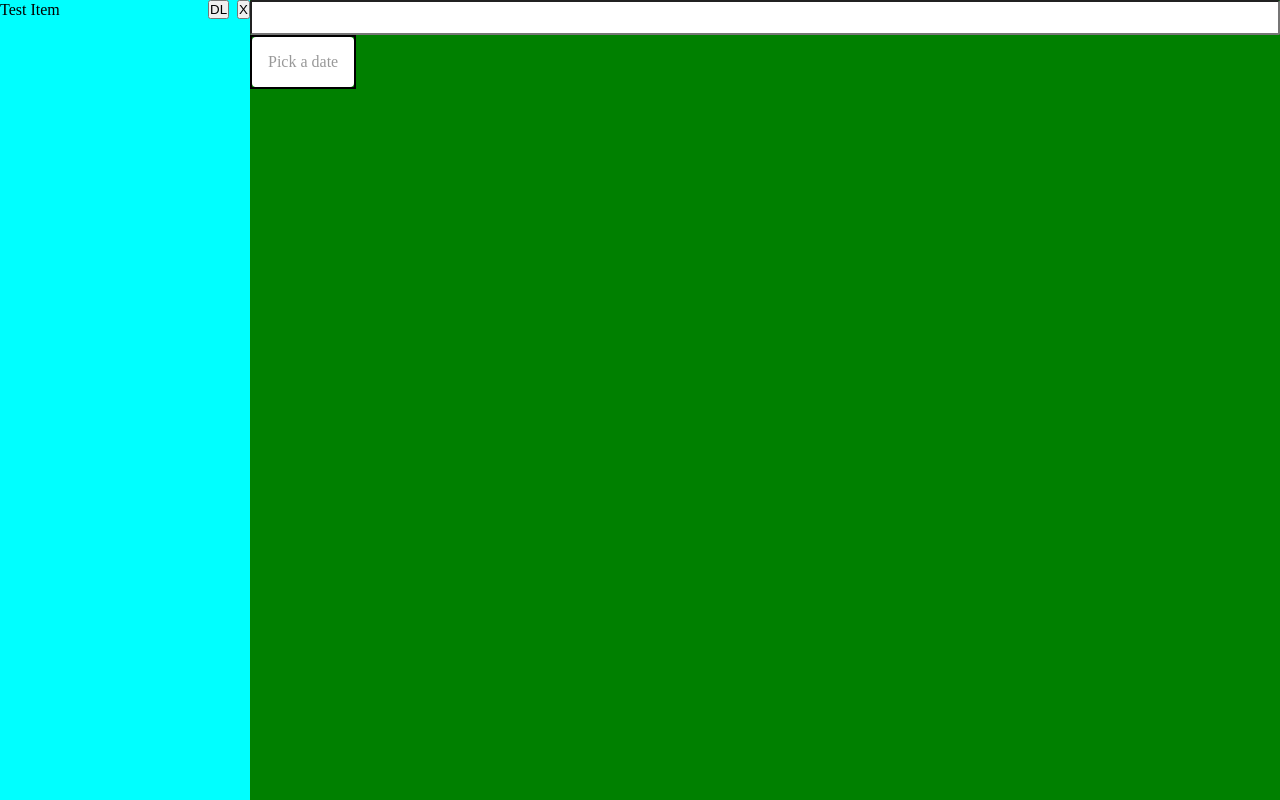
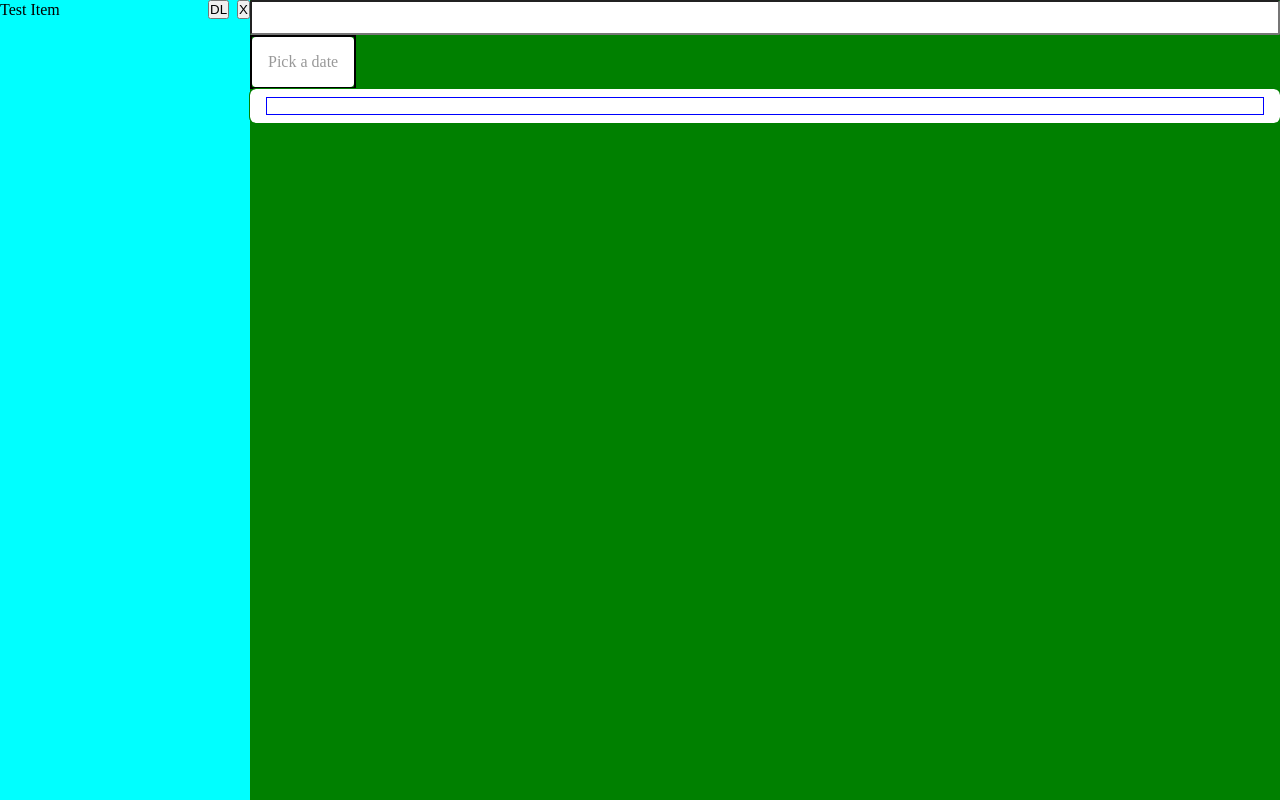
Before and after one commit to kostas-mav/dynamic-form-task, an Angular app: page / in a window 1280 px wide. Built offline with nearby package versions, Linux system fonts and the light colour scheme.

Commit message:
Combobox draft created

```diff
--- a/src/app/dashboard/form/form.component.html
+++ b/src/app/dashboard/form/form.component.html
@@ -2,4 +2,6 @@
   <app-text-input formControlName="text"></app-text-input>
 
   <app-date-input></app-date-input>
+
+  <app-combobox-input></app-combobox-input>
 </form>
--- a/src/app/dashboard/form/form.component.ts
+++ b/src/app/dashboard/form/form.component.ts
@@ -4,6 +4,7 @@ import { Group } from 'src/app/shared/components/form-group/form-group.component
 import { TextInputComponent } from 'src/app/shared/components/inputs/text/text-input.component';
 import { NonNullableFormBuilder, ReactiveFormsModule } from '@angular/forms';
 import { DateInputComponent } from 'src/app/shared/components/inputs/date/date-input.component';
+import { ComboboxInputComponent } from 'src/app/shared/components/inputs/combobox/combobox-input.component';
 
 interface Form {
   title: string;
@@ -19,6 +20,7 @@ interface Form {
     ReactiveFormsModule,
     TextInputComponent,
     DateInputComponent,
+    ComboboxInputComponent,
   ],
   templateUrl: './form.component.html',
   styleUrls: ['./form.component.scss'],
@@ -28,11 +30,13 @@ export class FormComponent implements OnInit {
 
   form = this.fb.group({
     text: '',
+    date: '',
+    combobox: '',
   });
 
   ngOnInit(): void {
-    this.form.controls.text.valueChanges.subscribe(() => {
-      console.log(this.form.controls.text.touched);
+    this.form.valueChanges.subscribe((val) => {
+      console.log(val);
     });
   }
 }
--- a/src/app/shared/components/inputs/combobox/combobox-input.component.html
+++ b/src/app/shared/components/inputs/combobox/combobox-input.component.html
@@ -1 +1,20 @@
-<p>combobox-input works!</p>
+<div
+  (click)="!componentDisabled && toggleOptions()"
+  class="selected-option-name"
+  [ngClass]="{ disabled: componentDisabled }"
+>
+  <div class="flex items-center gap-2">
+    <span>{{ selectedOption }}</span>
+  </div>
+  <i class="bx bxs-down-arrow"></i>
+</div>
+
+<div *ngIf="displayOptions && !componentDisabled" class="options-container">
+  <div
+    *ngFor="let option of options"
+    (click)="selectOptionHandler(option)"
+    class="option"
+  >
+    {{ option }}
+  </div>
+</div>
--- a/src/app/shared/components/inputs/combobox/combobox-input.component.scss
+++ b/src/app/shared/components/inputs/combobox/combobox-input.component.scss
@@ -0,0 +1,46 @@
+:host {
+  display: flex;
+  flex-direction: column;
+  position: relative;
+  width: 100%;
+  outline: solid 1px green;
+  border-radius: 6px;
+  padding: 0.5rem 1rem;
+  background-color: white;
+}
+
+.selected-option-name {
+  display: flex;
+  justify-content: space-between;
+  align-items: center;
+  padding: 0.5rem;
+  border: 1px solid blue;
+  cursor: pointer;
+}
+
+.options-container {
+  // max-width: 400px;
+  background-color: white;
+  border: 1px solid silver;
+  border-top: none;
+  width: 100%;
+  position: absolute;
+  top: 100%;
+  left: 0;
+  z-index: 1;
+}
+
+.option {
+  display: flex;
+  justify-content: flex-start;
+  align-items: center;
+  gap: 1rem;
+  padding: 0.5rem;
+  cursor: pointer;
+}
+
+.disabled {
+  background-color: cyan;
+  color: silver;
+  cursor: default;
+}
--- a/src/app/shared/components/inputs/combobox/combobox-input.component.ts
+++ b/src/app/shared/components/inputs/combobox/combobox-input.component.ts
@@ -1,13 +1,92 @@
-import { Component } from '@angular/core';
+import {
+  ChangeDetectorRef,
+  Component,
+  ElementRef,
+  HostListener,
+  Input,
+} from '@angular/core';
 import { CommonModule } from '@angular/common';
+import {
+  ControlValueAccessor,
+  NG_VALUE_ACCESSOR,
+  NonNullableFormBuilder,
+  ReactiveFormsModule,
+} from '@angular/forms';
+import { Subject } from 'rxjs';
 
 @Component({
   selector: 'app-combobox-input',
   standalone: true,
-  imports: [CommonModule],
+  imports: [CommonModule, ReactiveFormsModule],
   templateUrl: './combobox-input.component.html',
-  styleUrls: ['./combobox-input.component.scss']
+  styleUrls: ['./combobox-input.component.scss'],
+  providers: [
+    {
+      provide: NG_VALUE_ACCESSOR,
+      useExisting: ComboboxInputComponent,
+      multi: true,
+    },
+  ],
 })
-export class ComboboxInputComponent {
+export class ComboboxInputComponent implements ControlValueAccessor {
+  constructor(
+    private fb: NonNullableFormBuilder,
+    private elRef: ElementRef,
+    private cdRef: ChangeDetectorRef
+  ) {}
 
+  @Input() options: string[] = ['One', 'Two', 'Three'];
+
+  selectedOption: string = '';
+  componentDisabled: boolean = false;
+  displayOptions: boolean = false;
+
+  @HostListener('document:click', ['$event'])
+  documentClickHandler(event: MouseEvent) {
+    const clickedElement = event.target as HTMLElement;
+    const isInsideComponent = this.elRef.nativeElement.contains(clickedElement);
+    if (!isInsideComponent) {
+      this.displayOptions = false;
+    }
+  }
+
+  selectOptionHandler(option: string) {
+    // if (option.id === this.selectedOptionItem.id) return;
+    // if (option.disabled) return;
+
+    this.selectedOption = option;
+    this.onChange(option);
+    // this.onTouched();
+    this.toggleOptions();
+    this.cdRef.detectChanges();
+  }
+
+  toggleOptions() {
+    this.displayOptions = !this.displayOptions;
+    this.onTouched();
+  }
+
+  onChange = (arg: any) => {};
+  onTouched = () => {};
+
+  writeValue(value: string): void {
+    this.options.forEach((option) => {
+      if (option === value) {
+        this.selectedOption = option;
+        this.onChange(value);
+      }
+    });
+  }
+
+  registerOnChange(fn: any): void {
+    this.onChange = fn;
+  }
+
+  registerOnTouched(fn: any): void {
+    this.onTouched = fn;
+  }
+
+  setDisabledState?(isDisabled: boolean): void {
+    this.componentDisabled = isDisabled;
+  }
 }
```
Also changed, not shown: src/app/shared/utils/material/material.module.ts (+8 -1 lines).
